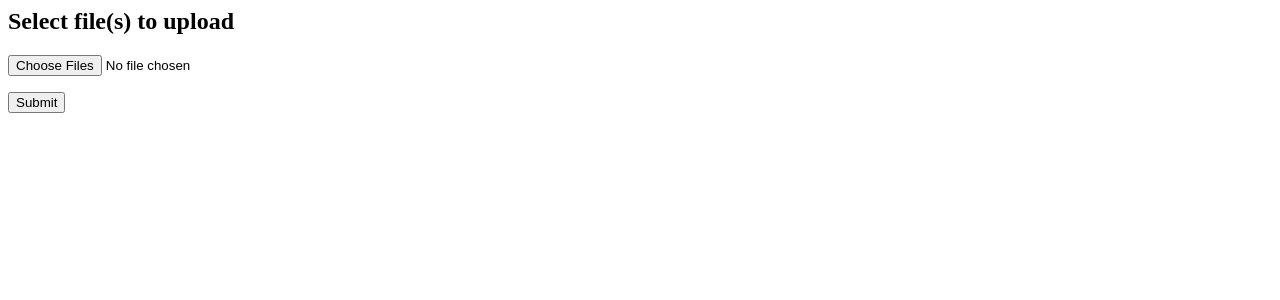
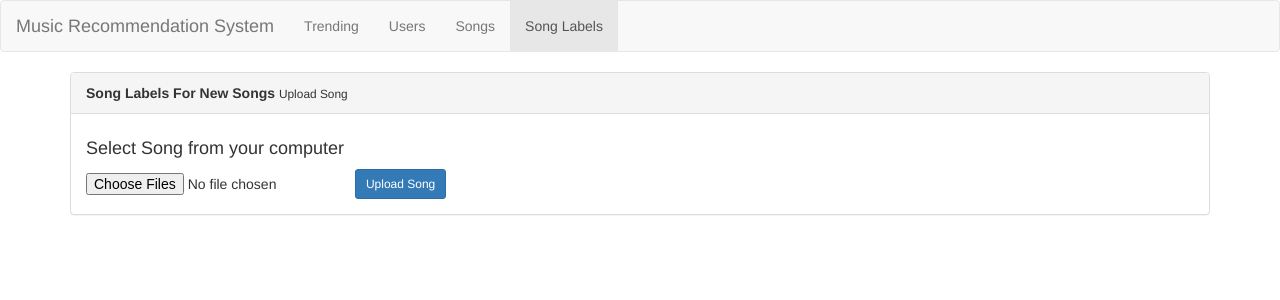
Before and after one commit to shubhamb98/Music-Recommendation, a Flask app: page /upload in a window 1280 px wide. Shown: the top 300 px of the page. Run offline with Flask 2, Linux system fonts and the light colour scheme; parts of the project's set-up code (start-up, migrations or seed data) failed here and were passed over; some libraries are stand-ins or nearby versions.

Commit message:
UI done .

```diff
--- a/templates/index.html
+++ b/templates/index.html
@@ -38,6 +38,7 @@
                   <li class="active"><a href={{ url_for('index') }}>Trending</a></li>
 		        <li ><a href={{ url_for('user_rec_ip') }}>Users <span class="sr-only">(current)</span></a></li>
 		        <li><a href={{ url_for('song_rec_ip') }}>Songs</a></li>
+                  <li><a href={{ url_for('upload_file') }}>Song Labels</a></li>
 		      </ul>
 		    </div><!-- /.navbar-collapse -->
   		</div><!-- /.container-fluid -->
--- a/templates/pop_rmd.html
+++ b/templates/pop_rmd.html
@@ -38,6 +38,8 @@
                   <li class="active"><a href={{ url_for('index') }}>Trending</a></li>
 		        <li ><a href={{ url_for('user_rec_ip') }}>Users <span class="sr-only">(current)</span></a></li>
 		        <li><a href={{ url_for('song_rec_ip') }}>Songs</a></li>
+                  <li><a href={{ url_for('upload_file') }}>Song Labels</a></li>
+
 		      </ul>
 		    </div><!-- /.navbar-collapse -->
   		</div><!-- /.container-fluid -->
--- a/templates/song_labels.html
+++ b/templates/song_labels.html
@@ -37,7 +37,9 @@
 		      <ul class="nav navbar-nav">
 		                         <li><a href={{ url_for('index') }}>Trending</a></li>
 		        <li ><a href={{ url_for('user_rec_ip') }}>Users <span class="sr-only">(current)</span></a></li>
-		        <li class="active"><a href={{ url_for('song_rec_ip') }}>Songs</a></li>
+		        <li ><a href={{ url_for('song_rec_ip') }}>Songs</a></li>
+                 <li class="active"><a href={{ url_for('upload_file') }}>Song Labels</a></li>
+
 		      </ul>
 		    </div><!-- /.navbar-collapse -->
   		</div><!-- /.container-fluid -->
--- a/templates/song_rec.html
+++ b/templates/song_rec.html
@@ -38,6 +38,8 @@
 		                         <li><a href={{ url_for('index') }}>Trending</a></li>
 		        <li ><a href={{ url_for('user_rec_ip') }}>Users <span class="sr-only">(current)</span></a></li>
 		        <li class="active"><a href={{ url_for('song_rec_ip') }}>Songs</a></li>
+                                    <li><a href={{ url_for('upload_file') }}>Song Labels</a></li>
+
 		      </ul>
 		    </div><!-- /.navbar-collapse -->
   		</div><!-- /.container-fluid -->
--- a/templates/song_rec_ip.html
+++ b/templates/song_rec_ip.html
@@ -38,6 +38,8 @@
                   <li><a href={{ url_for('index') }}>Trending</a></li>
 		        <li><a href={{ url_for('user_rec_ip') }}>Users <span class="sr-only">(current)</span></a></li>
 		        <li class="active"><a href={{ url_for('song_rec_ip') }}>Songs</a></li>
+                                    <li><a href={{ url_for('upload_file') }}>Song Labels</a></li>
+
 		      </ul>
 		    </div><!-- /.navbar-collapse -->
   		</div><!-- /.container-fluid -->
--- a/templates/upload.html
+++ b/templates/upload.html
@@ -1,31 +1,89 @@
+{% extends "base.html" %}
+	<meta charset="UTF-8">
+	<meta name="viewport" content="width=device-width, initial-scale=1">
+<!--===============================================================================================-->
+	<link rel="icon" type="image/png" href="../static/images/icons/favicon.ico"/>
+<!--===============================================================================================-->
+	<link rel="stylesheet" type="text/css" href="../static/vendor/bootstrap/css/bootstrap.min.css">
+<!--===============================================================================================-->
+	<link rel="stylesheet" type="text/css" href="../static/fonts/font-awesome-4.7.0/css/font-awesome.min.css">
+<!--===============================================================================================-->
+	<link rel="stylesheet" type="text/css" href="../static/vendor/animate/animate.css">
+<!--===============================================================================================-->
+	<link rel="stylesheet" type="text/css" href="../static/vendor/select2/select2.min.css">
+<!--===============================================================================================-->
+	<link rel="stylesheet" type="text/css" href="../static/vendor/perfect-scrollbar/perfect-scrollbar.css">
+<!--===============================================================================================-->
+	<link rel="stylesheet" type="text/css" href="../static/css/util.css">
+	<link rel="stylesheet" type="text/css" href="../static/css/main.css">
 
-<title>Python Flask File Upload Example</title>
-<h2>Select file(s) to upload</h2>
-
-{% if message %}
-         <p><strong>Message:</strong> {{ message }}
-      {% endif %}
-
-<form method="post" action="" enctype="multipart/form-data">
-    <dl>
-		<p>
-			<input type="file" name="file" multiple="true" autocomplete="off" required>
-		</p>
-    </dl>
-    <p>
-		<input type="submit" value="Submit">
-	</p>
-</form>
+  <meta charset="utf-8" />
+  <meta http-equiv="X-UA-Compatible" content="IE=edge">
+  <title>File Upload</title>
+  <meta name="viewport" content="width=device-width, initial-scale=1">
+  <link rel="stylesheet" type="text/css" href="https://maxcdn.bootstrapcdn.com/bootstrap/3.3.7/css/bootstrap.min.css">
+  <script src="http://code.jquery.com/jquery-3.3.1.min.js" integrity="sha256-FgpCb/KJQlLNfOu91ta32o/NMZxltwRo8QtmkMRdAu8=" crossorigin="anonymous"></script>
+  <link rel="stylesheet" type="text/css" media="screen" href="../static/css/app1.css" />
+  <script src="../static/js/app.js"></script>
 
 
-{#<p>#}
-{#	{% with messages = get_flashed_messages() %}#}
-{#	  {% if messages %}#}
-{#		<ul class=flashes>#}
-{#		{% for message in messages %}#}
-{#		  <li>{{ message }}</li>#}
-{#		{% endfor %}#}
-{#		</ul>#}
-{#	  {% endif %}#}
-{#	{% endwith %}#}
-{#</p>#}
+
+{% block content %}
+
+<body>
+  	<nav class="navbar navbar-default">
+  		<div class="container-fluid">
+    	<!-- Brand and toggle get grouped for better mobile display -->
+    		<div class="navbar-header">
+      			<button type="button" class="navbar-toggle collapsed" data-toggle="collapse" data-target="#bs-example-navbar-collapse-1">
+			        <span class="sr-only">Toggle navigation</span>
+			        <span class="icon-bar"></span>
+			        <span class="icon-bar"></span>
+			        <span class="icon-bar"></span>
+      			</button>
+      			<a class="navbar-brand" href={{ url_for('index') }}>Music Recommendation System</a>
+    		</div>
+
+		    <!-- Collect the nav links, forms, and other content for toggling -->
+		    <div class="collapse navbar-collapse" id="bs-example-navbar-collapse-1">
+		      <ul class="nav navbar-nav">
+                  <li ><a href={{ url_for('index') }}>Trending</a></li>
+		        <li ><a href={{ url_for('user_rec_ip') }}>Users <span class="sr-only">(current)</span></a></li>
+		        <li><a href={{ url_for('song_rec_ip') }}>Songs</a></li>
+                  <li class="active"><a href={{ url_for('upload_file') }}>Song Labels</a></li>
+
+		      </ul>
+		    </div><!-- /.navbar-collapse -->
+  		</div><!-- /.container-fluid -->
+	</nav>
+
+<div class="container">
+  <div class="panel panel-default">
+    <div class="panel-heading"><strong>Song Labels For New Songs</strong> <small>Upload Song</small></div>
+    <div class="panel-body">
+
+      <!-- Standar Form -->
+      <h4>Select Song from your computer</h4>
+      <form action="" method="post" enctype="multipart/form-data" id="js-upload-form">
+        <div class="form-inline">
+          <div class="form-group">
+            <input type="file" name="file" id="js-upload-files" multiple="true" autocomplete="off" required>
+          </div>
+          <button type="submit" value="submit" class="btn btn-sm btn-primary" id="js-upload-submit">Upload Song</button>
+        </div>
+      </form>
+
+      <!-- Drop Zone -->
+
+
+      <!-- Progress Bar -->
+
+
+      <!-- Upload Finished -->
+
+    </div>
+  </div>
+</div> <!-- /container -->
+
+</body>
+{% endblock %}
--- a/templates/user_rec.html
+++ b/templates/user_rec.html
@@ -38,6 +38,8 @@
 		                          <li><a href={{ url_for('index') }}>Trending</a></li>
 		        <li class="active"><a href={{ url_for('user_rec_ip') }}>Users <span class="sr-only">(current)</span></a></li>
 		        <li><a href={{ url_for('song_rec_ip') }}>Songs</a></li>
+                                                      <li><a href={{ url_for('upload_file') }}>Song Labels</a></li>
+
 		      </ul>
 		    </div><!-- /.navbar-collapse -->
   		</div><!-- /.container-fluid -->
--- a/templates/user_rec_ip.html
+++ b/templates/user_rec_ip.html
@@ -38,6 +38,8 @@
                   <li><a href={{ url_for('index') }}>Trending</a></li>
 		        <li class="active"><a href={{ url_for('user_rec_ip') }}>Users <span class="sr-only">(current)</span></a></li>
 		        <li><a href={{ url_for('song_rec_ip') }}>Songs</a></li>
+                 <li><a href={{ url_for('upload_file') }}>Song Labels</a></li>
+
 		      </ul>
 		    </div><!-- /.navbar-collapse -->
   		</div><!-- /.container-fluid -->
```
